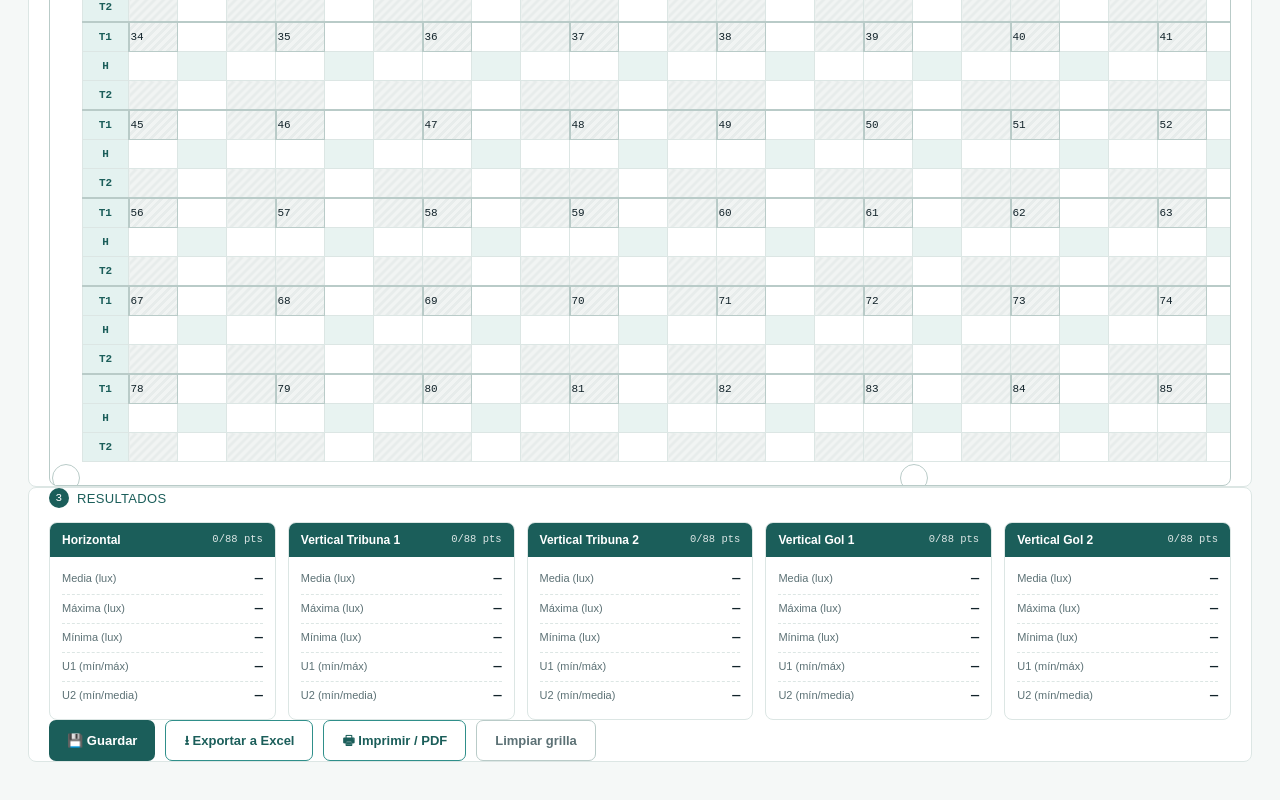
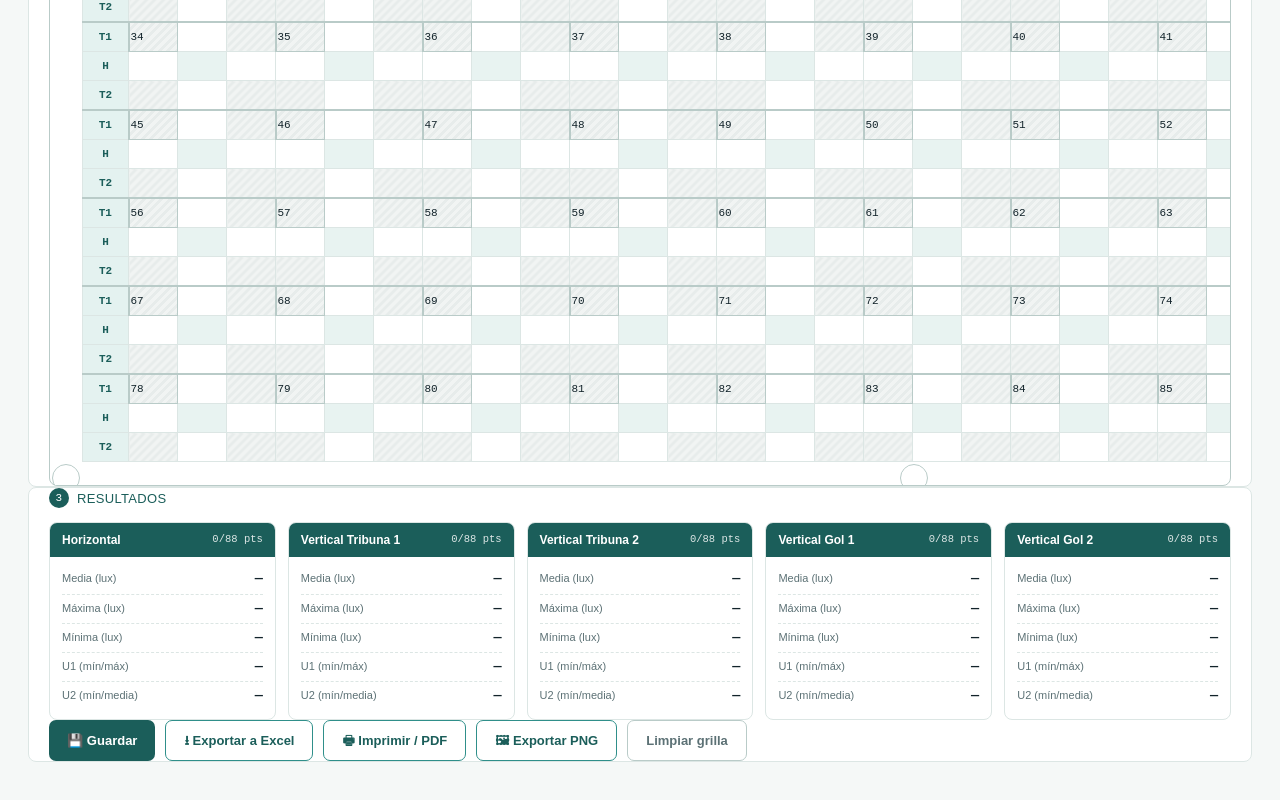
Before and after one commit to avidela47/medicion-de-matriz-88puntos, a Next.js app: page / in a window 1280 px wide. Shown: the part 738-1538 px from the top of the page. Built offline with nearby package versions, Linux system fonts and the light colour scheme; no server answers; sample sign-in values are in the browser's storage.

Commit message:
feat: exportar la grilla como PNG con fondo transparente

```diff
--- a/components/GridInput.js
+++ b/components/GridInput.js
@@ -25,7 +25,7 @@ export default function GridInput({ grid, onChange, filled, torres, onTorresChan
   }
 
   return (
-    <div className="border border-lineStrong rounded-lg bg-white">
+    <div id="grid-capture" className="border border-lineStrong rounded-lg bg-white">
       <div className="flex items-center gap-4 px-4 py-2.5 border-b border-line text-[11px] text-muted flex-wrap">
         <span className="flex items-center gap-1.5">
           <span className="inline-block w-3 h-3 rounded-sm border border-lineStrong bg-white" /> Horizontal (H)
--- a/package.json
+++ b/package.json
@@ -11,6 +11,7 @@
   },
   "dependencies": {
     "bcryptjs": "^2.4.3",
+    "html2canvas": "^1.4.1",
     "mongodb": "^6.3.0",
     "next": "14.2.35",
     "next-auth": "^4.24.7",
--- a/pages/index.js
+++ b/pages/index.js
@@ -1,4 +1,5 @@
 import { useState, useMemo } from 'react';
+import html2canvas from 'html2canvas';
 import Head from 'next/head';
 import { getServerSession } from 'next-auth/next';
 import { signOut } from 'next-auth/react';
@@ -98,6 +99,15 @@ export default function Home({ user }) {
 
   function doPrint() {
     window.print();
+  }
+  async function exportPng() {
+    const el = document.getElementById('grid-capture');
+    if (!el) return;
+    const canvas = await html2canvas(el, { backgroundColor: null, scale: 2 });
+    const link = document.createElement('a');
+    link.download = `${meta.cancha || 'grilla'}.png`;
+    link.href = canvas.toDataURL('image/png');
+    link.click();
   }
 
   return (
@@ -201,6 +211,9 @@ export default function Home({ user }) {
                 <button onClick={doPrint} className="btn btn-outline">
                   🖶 Imprimir / PDF
                 </button>
+                <button onClick={exportPng} className="btn btn-outline">
+                  🖼 Exportar PNG
+                </button>
                 <button onClick={startNew} className="btn btn-ghost">
                   Limpiar grilla
                 </button>
```
Also changed, not shown: 1 other file (tests, documents, lock files or other folders).
